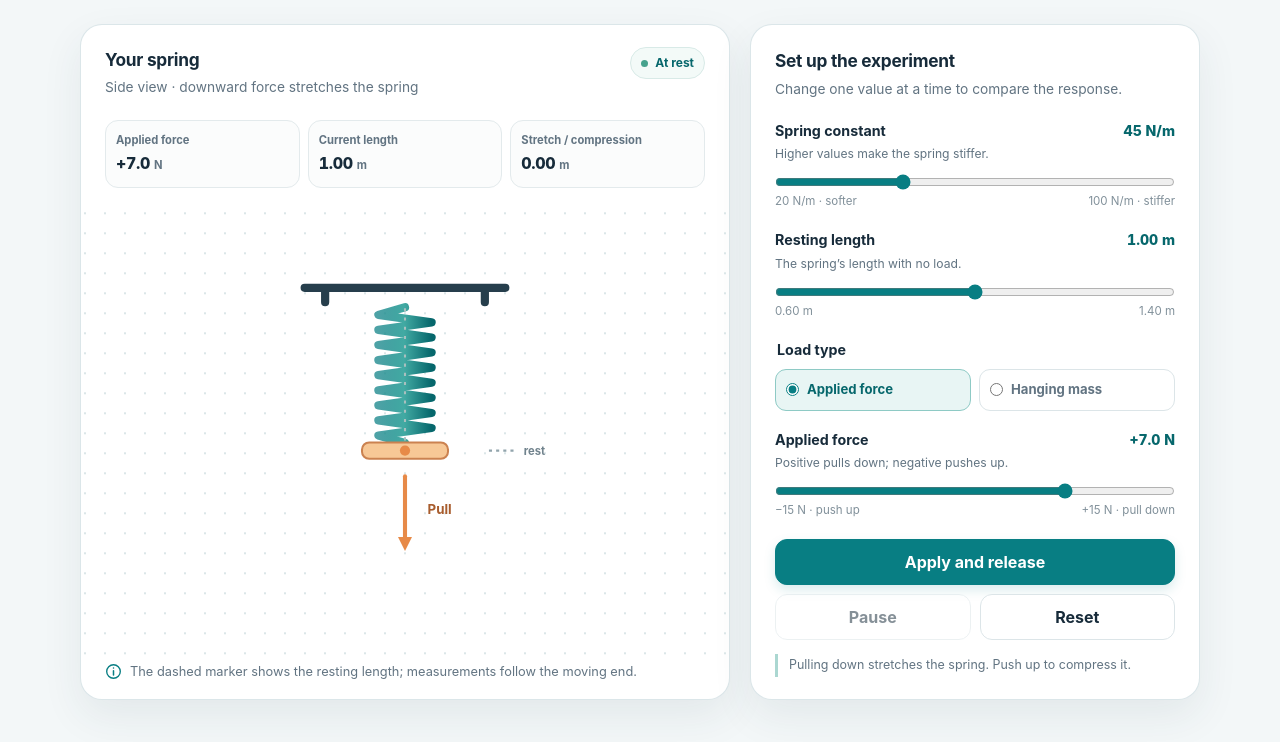
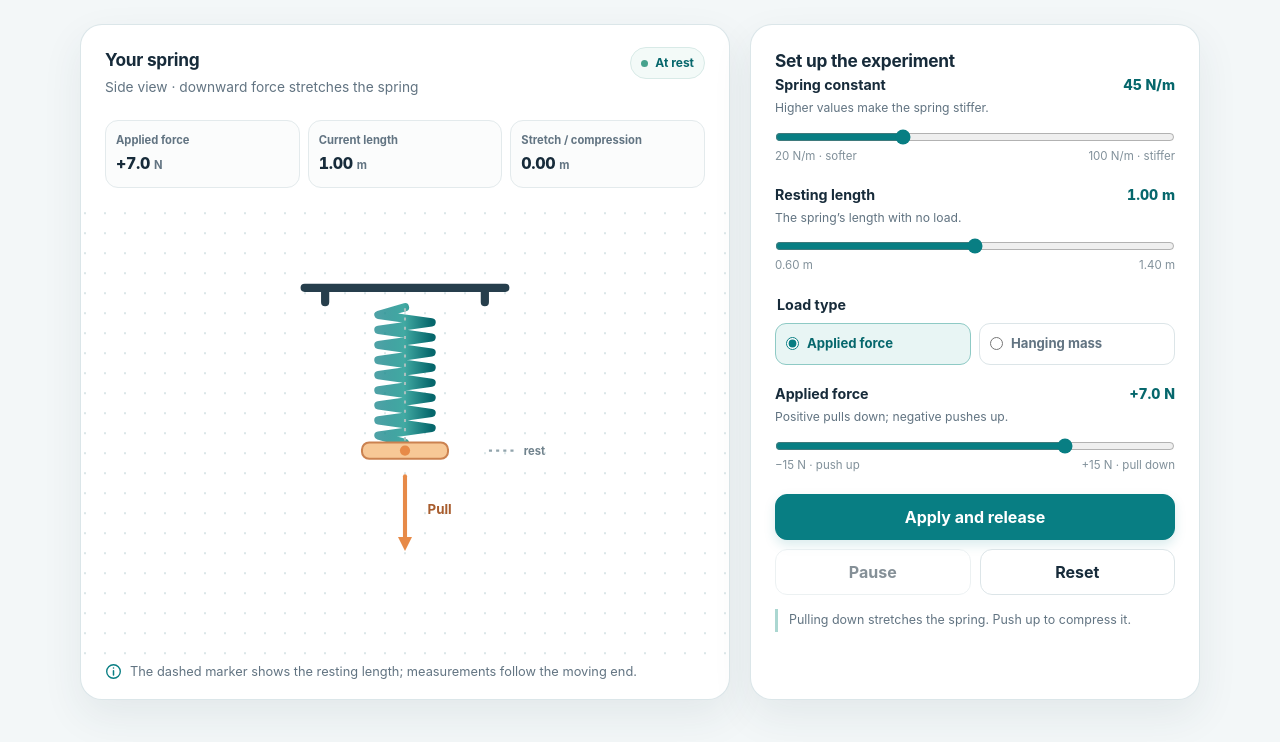
Before and after one commit to nathanashcraft/physics-spring-demo, a plain HTML site: page index.html in a window 1280 px wide. Shown: the part 196-938 px from the top of the page. Drawn offline with Linux system fonts and the light colour scheme.

Commit message:
Remove experiment setup note

```diff
--- a/index.html
+++ b/index.html
@@ -367,7 +367,6 @@
 
       <article class="card controls-card">
         <h2>Set up the experiment</h2>
-        <p class="section-note">Change one value at a time to compare the response.</p>
 
         <div class="control">
           <div class="control-top">
```
